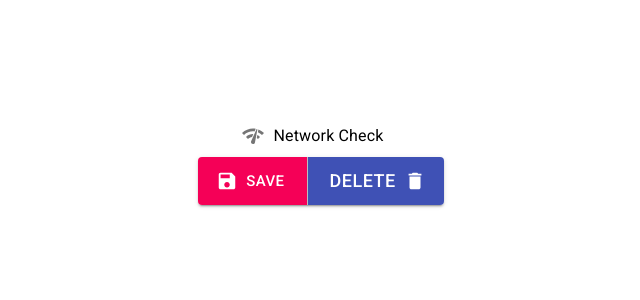
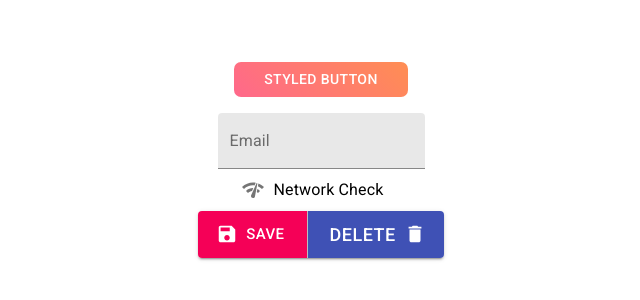
Before and after one commit to israfil3019/react-styling-material, a React (Create React App) app: page / in a window 1280 px wide. Shown: the part 240-540 px from the top of the page, without its empty margins (319-959 px from the left). Built offline with nearby package versions, Linux system fonts and the light colour scheme.

Commit message:
add text field and styled button

```diff
--- a/src/App.js
+++ b/src/App.js
@@ -1,6 +1,8 @@
 import "./App.css";
 import Buttons from "./components/material-ui/buttons/Buttons";
 import CheckBoxComp from "./components/material-ui/checkbox/CheckBoxComp";
+import StyledButton from "./components/material-ui/styled-button/StyledButton";
+import TextFieldComp from "./components/material-ui/text-field/TextFieldComp";
 // import StyledComponents from "./components/styled-comp/index";
 
 function App() {
@@ -8,6 +10,8 @@ function App() {
     <div className="App">
       <div className="Header">
         {/* <StyledComponents /> */}
+        <StyledButton />
+        <TextFieldComp />
         <CheckBoxComp />
         <Buttons />
       </div>
--- /dev/null
+++ b/src/components/material-ui/styled-button/StyledButton.js
@@ -0,0 +1,25 @@
+import React from "react";
+import Button from "@material-ui/core/Button/Button";
+import { makeStyles } from "@material-ui/core/styles";
+
+const useStyles = makeStyles({
+  root: {
+    background: "Linear-gradient(45deg, #FF688B, #FF8E53)",
+    border: 0,
+    borderRadius: 7,
+    color: "#fff",
+    padding: "5px 30px",
+    marginBottom: "1rem",
+  },
+});
+// we can export and import useStyles from new js files.
+const StyledButton = () => {
+  const classes = useStyles();
+  return (
+    <>
+      <Button className={classes.root}>Styled Button</Button>
+    </>
+  );
+};
+
+export default StyledButton;
--- /dev/null
+++ b/src/components/material-ui/text-field/TextFieldComp.js
@@ -0,0 +1,16 @@
+import TextField from "@material-ui/core/TextField/TextField";
+
+const TextFieldComp = () => {
+  return (
+    <TextField
+      color="secondary"
+      variant="filled"
+      type="email"
+      label="Email"
+      //   defaultValue="some@example.com"
+      placeholder="some@example.com"
+    />
+  );
+};
+
+export default TextFieldComp;
```
